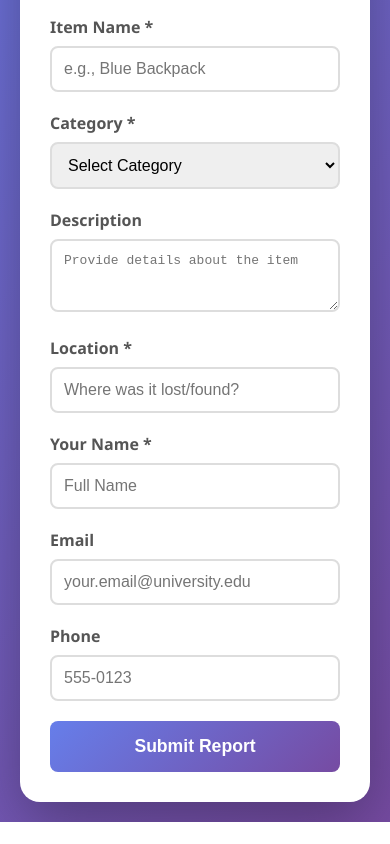
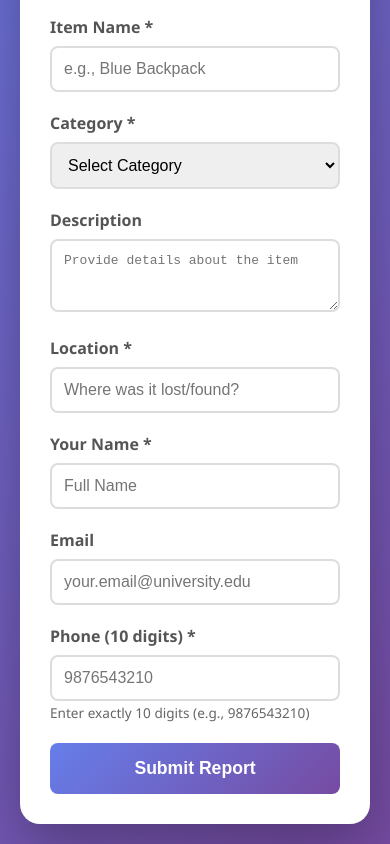
Before and after one commit to nishikaJain/university-lost-and-found, a plain HTML site: page frontend/index.html in a window 390 px wide. Shown: the part 524-1368 px from the top of the page. Before the commit the page ends 1346 px from the top, so only its background shows below. Drawn offline with Linux system fonts and the light colour scheme; no server answers.

Commit message:
Add 10-digit phone number validation

```diff
--- a/frontend/index.html
+++ b/frontend/index.html
@@ -73,8 +73,19 @@
                     </div>
 
                     <div class="form-group">
-                        <label for="contact_phone">Phone</label>
-                        <input type="tel" id="contact_phone" name="contact_phone" placeholder="555-0123">
+                        <label for="contact_phone">Phone (10 digits) *</label>
+                        <input
+                            type="tel"
+                            id="contact_phone"
+                            name="contact_phone"
+                            placeholder="9876543210"
+                            pattern="[0-9]{10}"
+                            maxlength="10"
+                            minlength="10"
+                            required
+                            title="Please enter exactly 10 digits"
+                            oninput="this.value = this.value.replace(/[^0-9]/g, '')">
+                        <small style="color: #666; font-size: 0.85em;">Enter exactly 10 digits (e.g., 9876543210)</small>
                     </div>
 
                     <button type="submit" class="btn-primary">Submit Report</button>
```
